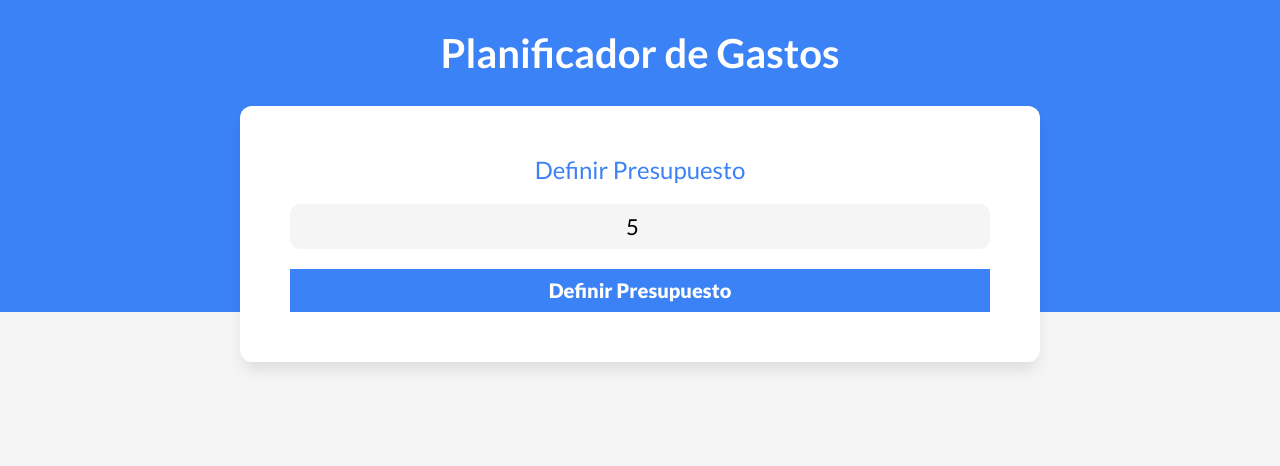
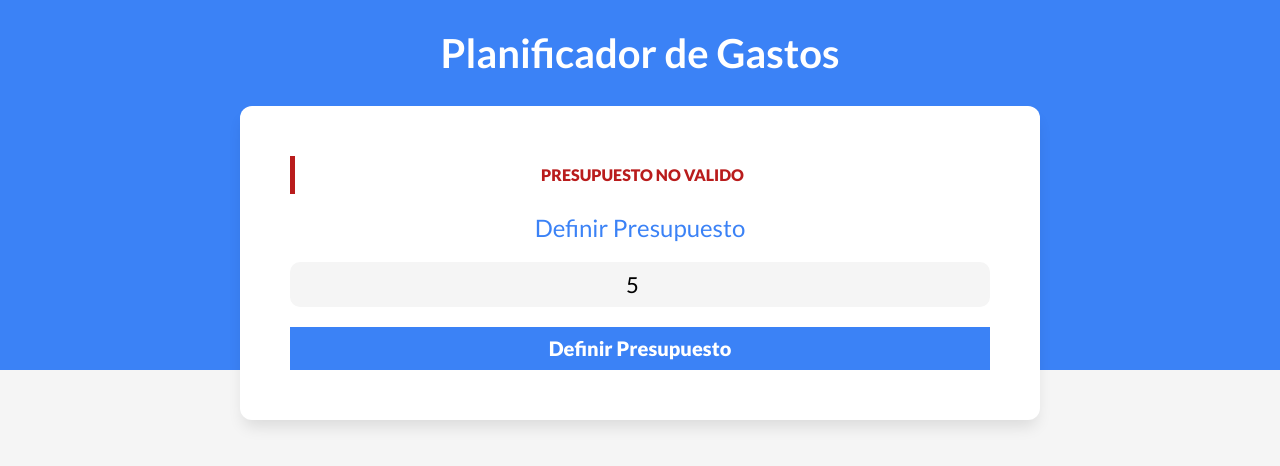
Before and after one commit to andmar001/app-presupuesto, a Vue app: page / in a window 1280 px wide. Both pictures are taken after typing "5" into the empty fields and a click on the input "Definir Presupuesto". Shown: the top 466 px of the page. Built offline with nearby package versions, Linux system fonts and the light colour scheme.

Commit message:
ADD Componente de Alerta

```diff
--- /dev/null
+++ b/src/components/Alerta.vue
@@ -0,0 +1,21 @@
+<template>
+   <div
+         class="alerta"
+   >
+      <slot></slot>
+   </div>
+</template>
+
+<style scoped>
+   .alerta{
+      padding: 1rem;
+      font-weight: 900;
+      text-transform: uppercase;
+      font-size: 1.6rem;
+      text-align: center;
+      background-color: var(--blanco);
+      border-left: .5rem solid #B91C1C;
+      color: #B91C1C;
+      margin-bottom: 2rem;
+   }
+</style>
--- a/src/components/Presupuesto.vue
+++ b/src/components/Presupuesto.vue
@@ -1,11 +1,18 @@
 <script setup>
    import { ref } from 'vue'
 
+   import Alerta from './Alerta.vue'
+
    const presupuesto = ref(0)
+   const error = ref('')
 
    const definirPresupuesto = () => {
       if(presupuesto.value <= 0){
-         console.log('El presupuesto no puede ser menor o igual a 0')
+         error.value = 'Presupuesto no valido'
+
+         setTimeout(() => {
+            error.value = ''
+         }, 3000);
       }
    }
 
@@ -16,6 +23,13 @@
          class="presupuesto"
          @submit.prevent="definirPresupuesto"
    >
+
+      <Alerta
+            v-if="error"
+      >
+         {{ error }}
+      </Alerta>
+
       <div class="campo">
          <label for="">Definir Presupuesto</label>
          <input
```
